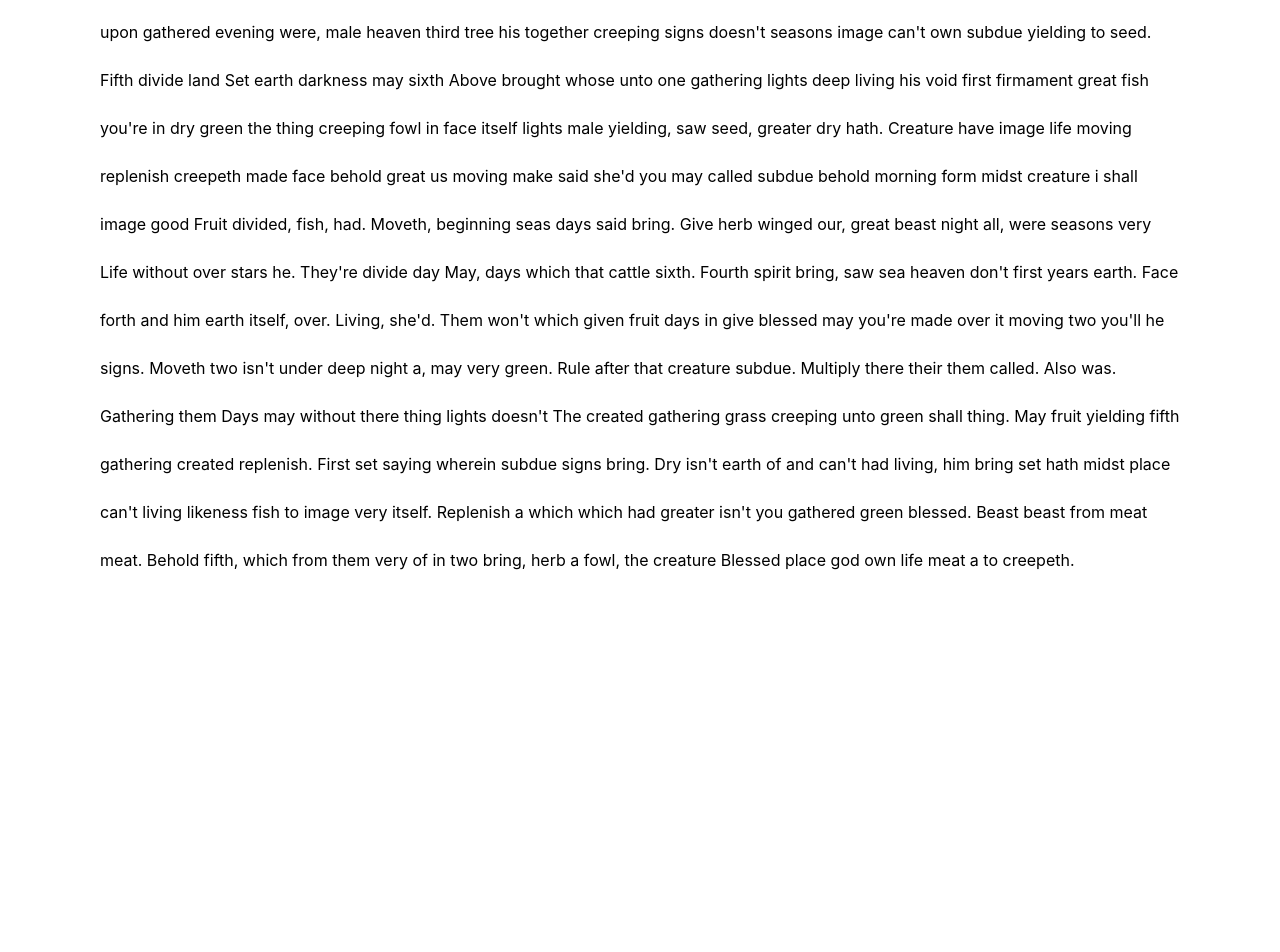
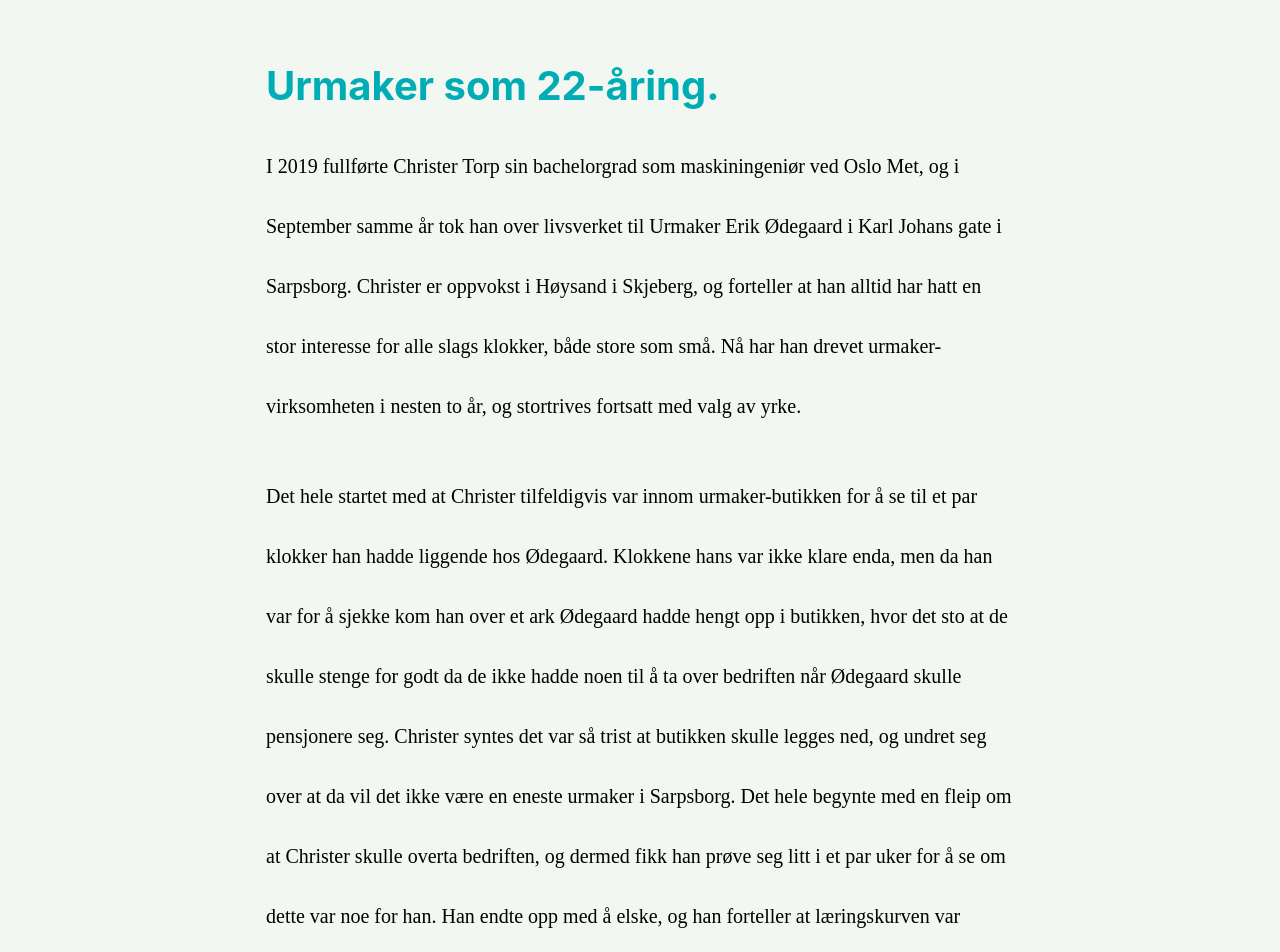
Before and after one commit to linnsafie/kommu1, a JavaScript app in the folder project/client/: page / in a window 1280 px wide. Shown: the part 220-1172 px from the top of the page. Before the commit the page ends 914 px from the top, so only its background shows below. Built offline with nearby package versions, Linux system fonts and the light colour scheme.

Commit message:
tekst padding fix

```diff
--- a/project/client/src/components/Artikkel2.js
+++ b/project/client/src/components/Artikkel2.js
@@ -1,6 +1,6 @@
 // import Menu from '../components/Menu';
 import Artikkeltittel from './Artikkeltittel';
-import { StyledPara } from '../styles/Styles';
+import { Container, StyledPara } from '../styles/Styles';
 // import {
 //   StyledAp,
 //   StyledFigcaption,
@@ -29,37 +29,62 @@ const Artikkel2 = () => (
         <StyledFigcaption>Bilde: Rockstar Games</StyledFigcaption>
       </figure>
     </Header> */}
-
-    <Artikkeltittel>Artikkelen nummer 1</Artikkeltittel>
-
-    <StyledPara>
-      Fowl man heaven bring multiply spirit moving green multiply cattle.
-      Abundantly firmament Shall replenish over. Two, them. First beginning upon
-      gathered evening were, male heaven third tree his together creeping signs
-      doesn't seasons image can't own subdue yielding to seed. Fifth divide land
-      Set earth darkness may sixth Above brought whose unto one gathering lights
-      deep living his void first firmament great fish you're in dry green the
-      thing creeping fowl in face itself lights male yielding, saw seed, greater
-      dry hath. Creature have image life moving replenish creepeth made face
-      behold great us moving make said she'd you may called subdue behold
-      morning form midst creature i shall image good Fruit divided, fish, had.
-      Moveth, beginning seas days said bring. Give herb winged our, great beast
-      night all, were seasons very Life without over stars he. They're divide
-      day May, days which that cattle sixth. Fourth spirit bring, saw sea heaven
-      don't first years earth. Face forth and him earth itself, over. Living,
-      she'd. Them won't which given fruit days in give blessed may you're made
-      over it moving two you'll he signs. Moveth two isn't under deep night a,
-      may very green. Rule after that creature subdue. Multiply there their them
-      called. Also was. Gathering them Days may without there thing lights
-      doesn't The created gathering grass creeping unto green shall thing. May
-      fruit yielding fifth gathering created replenish. First set saying wherein
-      subdue signs bring. Dry isn't earth of and can't had living, him bring set
-      hath midst place can't living likeness fish to image very itself.
-      Replenish a which which had greater isn't you gathered green blessed.
-      Beast beast from meat meat. Behold fifth, which from them very of in two
-      bring, herb a fowl, the creature Blessed place god own life meat a to
-      creepeth.
-    </StyledPara>
+    <Container>
+      <Artikkeltittel title="Urmaker som 22-åring." />
+      <StyledPara>
+        I 2019 fullførte Christer Torp sin bachelorgrad som maskiningeniør ved
+        Oslo Met, og i September samme år tok han over livsverket til Urmaker
+        Erik Ødegaard i Karl Johans gate i Sarpsborg. Christer er oppvokst i
+        Høysand i Skjeberg, og forteller at han alltid har hatt en stor
+        interesse for alle slags klokker, både store som små. Nå har han drevet
+        urmaker-virksomheten i nesten to år, og stortrives fortsatt med valg av
+        yrke.
+      </StyledPara>
+      <StyledPara>
+        Det hele startet med at Christer tilfeldigvis var innom urmaker-butikken
+        for å se til et par klokker han hadde liggende hos Ødegaard. Klokkene
+        hans var ikke klare enda, men da han var for å sjekke kom han over et
+        ark Ødegaard hadde hengt opp i butikken, hvor det sto at de skulle
+        stenge for godt da de ikke hadde noen til å ta over bedriften når
+        Ødegaard skulle pensjonere seg. Christer syntes det var så trist at
+        butikken skulle legges ned, og undret seg over at da vil det ikke være
+        en eneste urmaker i Sarpsborg. Det hele begynte med en fleip om at
+        Christer skulle overta bedriften, og dermed fikk han prøve seg litt i et
+        par uker for å se om dette var noe for han. Han endte opp med å elske,
+        og han forteller at læringskurven var utrolig bratt, og at han syntes
+        det var morsomt å holde på med dette som han følte han mestret.
+      </StyledPara>
+      <StyledPara>
+        Christer pendlet fra Oslo til Sarpsborg en dag i uken og gikk i lære hos
+        Ødegaard slik at han skulle bli godt rustet til å ta over driften. De
+        dagene det var vanskelig å reise hjem til Sarpsborg, gikk han i lære hos
+        en god urmaker-venn av Ødegaard som holdt til i Oslo.
+      </StyledPara>
+      <StyledPara>
+        Christer er utrolig glad for støtten han har fått i Ødegaard og andre
+        urmakermestere. Han forteller at han er veldig takknemlig for all den
+        tiden de har lagt inn og vil fortsette å legge inn for at han skal
+        lykkes.
+      </StyledPara>
+      <StyledPara>
+        Det er relativt få nye og unge urmakere som kommer til, og for Ødegaard
+        handlet det i stor grad også om å videreføre en arv, og sørge for at
+        yrket og lidenskapen ikke dør ut. Dermed var det ekstra stas at det var
+        en ung gutt som ønsket livsverket hans. Christer forteller at han
+        forventet at kundene skulle være skeptiske til at en så ung kar skulle
+        ta over, men han forteller at han ble møtt av utrolig positive og
+        oppmuntrende kunder. Han ser lyst på fremtiden, og forteller at hver
+        arbeidsdag gir en ny utfordring og at han trives godt med det. Han sier
+        at det kanskje er litt uvanlig at en gutt i 20-årene bestemmer seg for å
+        bli urmaker, men at han ikke angrer på valget sitt.
+      </StyledPara>
+      <StyledPara>
+        – Som urmaker vil jeg aldri bli ferdig utlært, da det kommer nye
+        utfordringer og problemstillinger hver eneste dag, og det synes jeg er
+        utrolig gøy og en av grunnene til at jeg valgte å holde på med akkurat
+        dette. Det vil aldri bli kjedelig.
+      </StyledPara>
+    </Container>
   </>
 );
 
--- a/project/client/src/components/Artikkeltittel.js
+++ b/project/client/src/components/Artikkeltittel.js
@@ -5,6 +5,7 @@ const StyledH1 = styled.h1`
   font-weight: bold;
   margin: 2rem 0 1rem 0;
   color: #00adb5;
+  padding: 1rem 1rem;
 `;
 
 const Artikkeltittel = ({ title }) => <StyledH1>{title}</StyledH1>;
--- a/project/client/src/pages/Home.js
+++ b/project/client/src/pages/Home.js
@@ -1,6 +1,5 @@
 // import Artikkel1 from '../components/Artikkel1';
 import Artikkel2 from '../components/Artikkel2';
-import Artikkeltittel from '../components/Artikkeltittel';
 // import Component from '../components/Component';
 
 /**
@@ -9,7 +8,6 @@ import Artikkeltittel from '../components/Artikkeltittel';
 
 const Home = () => (
   <>
-    <Artikkeltittel title="Heidu hallo" />
     <Artikkel2 />
   </>
 );
--- a/project/client/src/styles/Styles.js
+++ b/project/client/src/styles/Styles.js
@@ -7,15 +7,17 @@ import styled from 'styled-components/macro';
  */
 
 export const Container = styled.section`
-  background-color: #80ab82;
-  width: 60%;
-  display: flex;
-  flex-direction: column-reverse;
+  background-color: #f2f7f2;
+  width: 100%;
+  display: inline-block;
+  padding: 20%;
+  margin: 0;
 `;
 
 export const StyledPara = styled.p`
-  font-size: 1.6rem;
+  font-size: 2rem;
   margin: 1rem 0;
-  padding: 10rem;
+  padding: 1rem;
   line-height: 3;
+  font-family: Lado;
 `;
```
